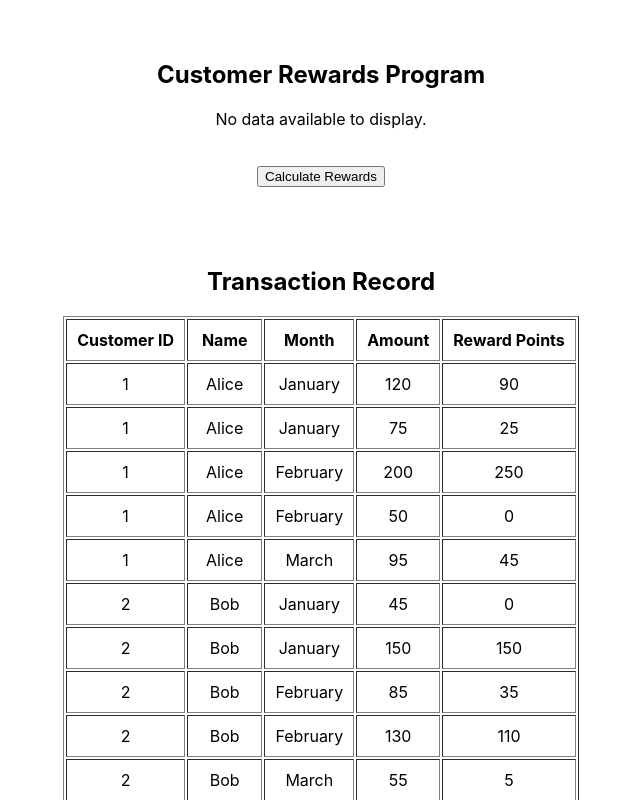
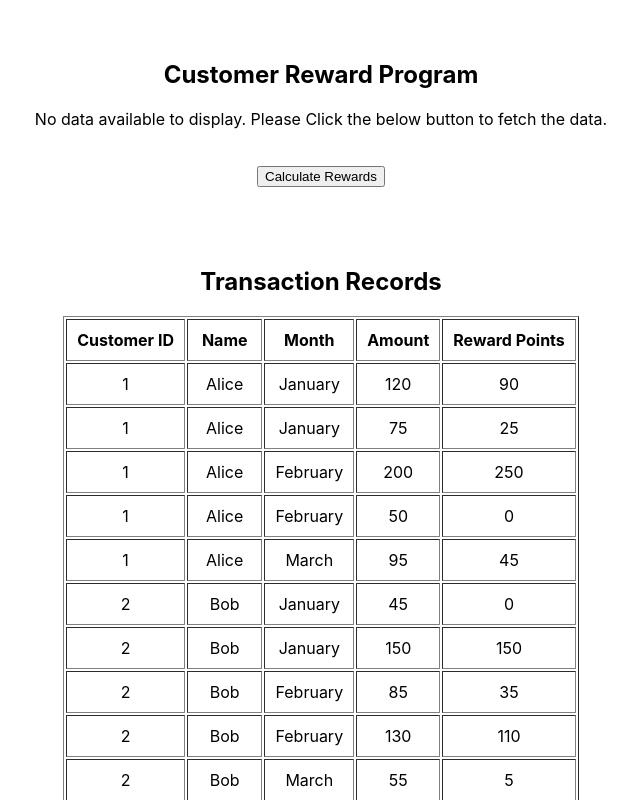
Before and after one commit to shubhamwani96/Shubham_Wani_UIAssignment, a React (Create React App) app: page / in a window 1280 px wide. Shown: the top 800 px of the page, without its empty margins (319-959 px from the left). Built offline with nearby package versions, Linux system fonts and the light colour scheme.

Commit message:
Added README.md files

```diff
--- a/src/components/table/Table.js
+++ b/src/components/table/Table.js
@@ -39,7 +39,11 @@ export const Table = (prop) => {
           </tbody>
         </table>
       ) : (
-        <p>{"No data available to display."}</p>
+        <p>
+          {
+            "No data available to display. Please Click the below button to fetch the data."
+          }
+        </p>
       )}
     </div>
   );
--- a/src/composites/dashboard/Dashboard.js
+++ b/src/composites/dashboard/Dashboard.js
@@ -1,4 +1,4 @@
-import { RewardsPoints } from "../rewardPoints/RewardsPoints.js";
+import { RewardPoints } from "../rewardPoints/RewardPoints.js";
 import { Transaction } from "../transactionRecord/Transaction.js";
 
 /**
@@ -8,7 +8,7 @@ import { Transaction } from "../transactionRecord/Transaction.js";
 export const Dashboard = () => {
   return (
     <>
-      <RewardsPoints />
+      <RewardPoints />
       <Transaction />
     </>
   );
--- a/src/composites/rewardPoints/RewardsPoints.js
+++ b/src/composites/rewardPoints/RewardPoints.js
@@ -1,9 +1,9 @@
 import React, { useEffect, useState } from "react";
 import { Table } from "../../components/table/Table";
 import "../../../src/global.css";
-import { Button } from "../../components/button/Buttonc";
+import { Button } from "../../components/button/Button";
 
-export const RewardsPoints = () => {
+export const RewardPoints = () => {
   const [rewards, setRewards] = useState([]);
   const [customerData, setCustomerData] = useState([]);
 
@@ -23,7 +23,12 @@ export const RewardsPoints = () => {
         /**
          *Update state with the fetched data
          */
-        setCustomerData(data);
+
+        if (data.length > 0) {
+          setCustomerData(data);
+        } else {
+          setCustomerData([]);
+        }
       })
       .catch((error) => {
         console.error("There was a problem with the fetch operation:", error);
@@ -91,7 +96,7 @@ export const RewardsPoints = () => {
   return (
     <div className={"Wrapper"}>
       <Table
-        tablename={"Customer Rewards Program"}
+        tablename={"Customer Reward Program"}
         rewards={rewards}
         schema={[
           { index: 0, label: "Customer ID" },
--- a/src/composites/transactionRecord/Transaction.js
+++ b/src/composites/transactionRecord/Transaction.js
@@ -17,7 +17,12 @@ export const Transaction = () => {
         return response.json();
       })
       .then((data) => {
-        setTransactionData(data);
+        if (data.length > 0) {
+          setTransactionData(data);
+        } else {
+          setTransactionData([]);
+        }
+
         /**
          *Update state with the fetched data
          */
@@ -63,7 +68,7 @@ export const Transaction = () => {
   return (
     <div className={"Wrapper"}>
       <Table
-        tablename={"Transaction Record"}
+        tablename={"Transaction Records"}
         tran={flattenedData}
         schema={[
           { index: 0, label: "Customer ID" },
```
Also changed, not shown: src/components/button/Button.js (renamed from src/components/button/Buttonc.js), src/components/button/README.md (added), src/components/table/README.md (added), src/composites/dashboard/README.md (added), src/composites/rewardPoints/README.md (added), src/composites/transactionRecord/README.md (added).
